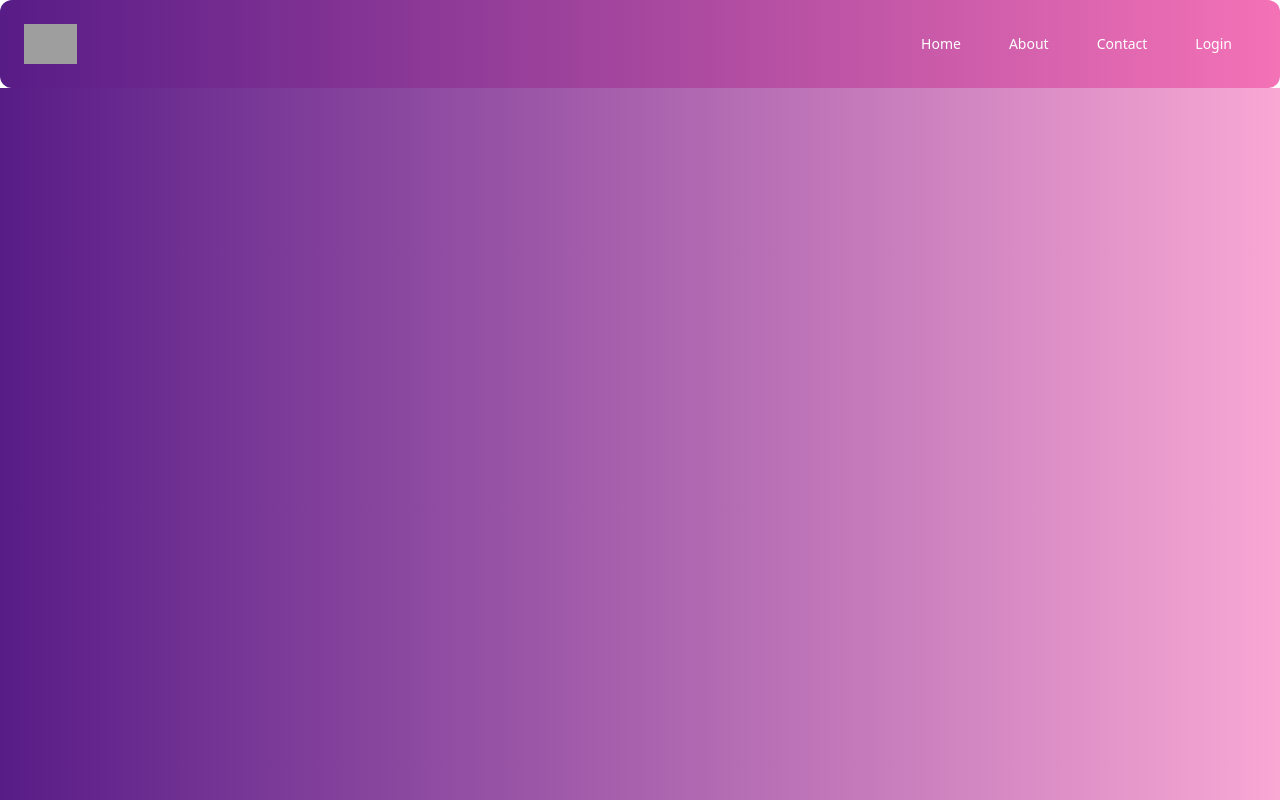
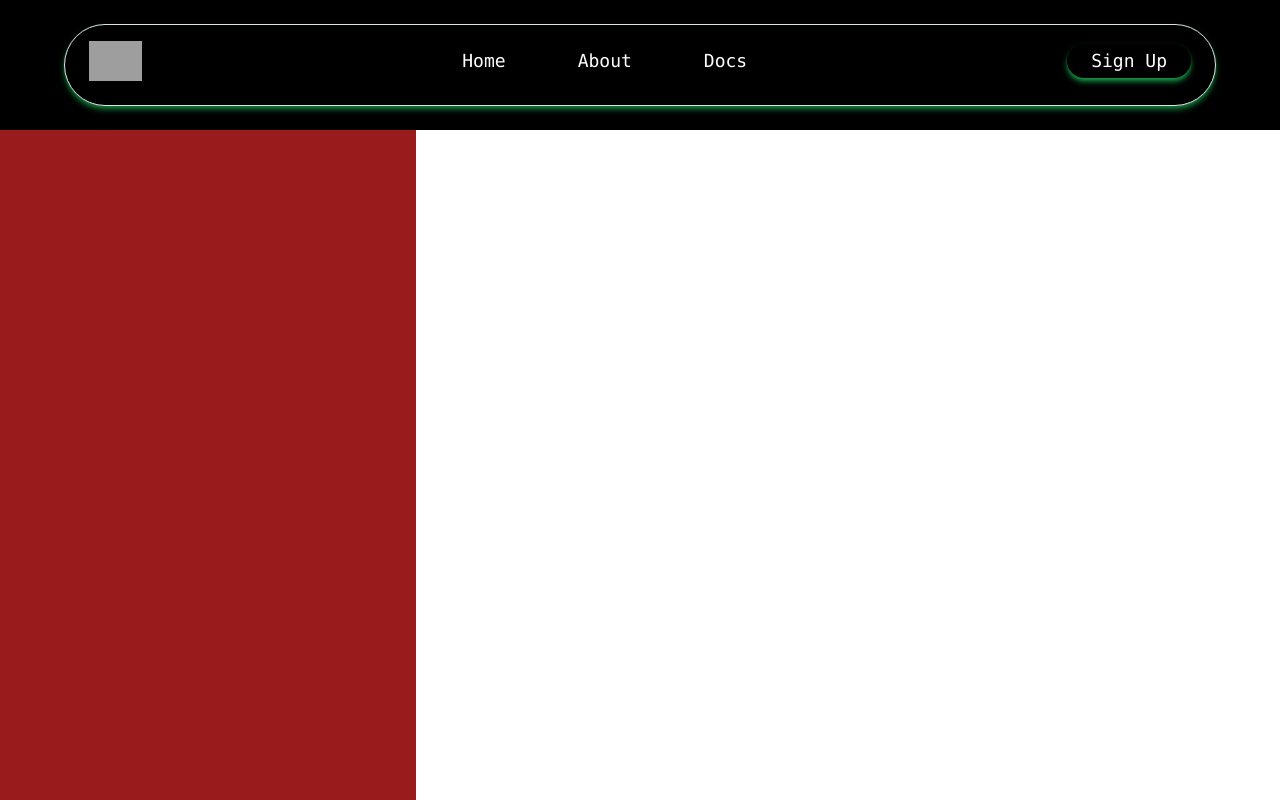
Before and after one commit to abhinavsaxena2308/CodeGen-ComponentCreator, a React (Create React App) app: page / in a window 1280 px wide. Shown: the top 800 px of the page. Built offline with nearby package versions, Linux system fonts and the light colour scheme; grey boxes are pictures that could not be loaded; the HTML template or start-up script is replaced by a standard one.

Commit message:
navbar update

```diff
--- a/src/App.js
+++ b/src/App.js
@@ -10,7 +10,7 @@ function App() {
   return (
 
     <BrowserRouter>
-    <Navbar />
+        <Navbar />
         <Routes>
           <Route path="/" element={<Homepage />} />
           <Route path="/about" element={<About />} />
--- a/src/component/Footer.js
+++ b/src/component/Footer.js
@@ -2,7 +2,7 @@ import React from 'react'
 
 const Footer = () => {
   return (
-    <div className='bg-gradient-to-r from-white to-black'>
+    <div className='bg-gradient-to-r from-purple-900 to-pink-300'>
       footer
     </div>
   )
--- a/src/component/Navbar.js
+++ b/src/component/Navbar.js
@@ -5,16 +5,21 @@ import Logo from "../assets/codegen-logo.png"
 const Navbar = () => {
 
   return (
-    <nav class="bg-gradient-to-r from-purple-900 to-pink-400 rounded-xl pt-4 pb-4 text-white py-3 px-4 flex items-center justify-between">
-    <a href="/"><img class="h-10 " src={Logo} alt="logo"></img></a>
-    <div class="flex items-end">
-        <Link class="text-sm px-4 py-2 leading-none rounded-full hover:bg-gray-700" to="/">Home</Link>
-        <Link class="text-sm px-4 py-2 leading-none rounded-full hover:bg-gray-700" to="/about">About</Link>
-        <Link class="text-sm px-4 py-2 leading-none rounded-full hover:bg-gray-700" to="/docs">Contact</Link>
-        <Link class="text-sm px-4 py-2 leading-none rounded-full hover:bg-gray-700" to="/login">Login</Link>
+    <div className="bg-black pt-6 pb-4">
+      <nav className="bg-black border rounded-full border-gray-800 pt-3 pb-4 text-white py-3 px-4 flex items-center shadow-md shadow-green-700 backdrop-blur-sm justify-between mx-auto w-[90%] max-w-6xl">
+        <a href="/">
+          <img className="h-10" src={Logo} alt="logo" />
+        </a>
+        <div className="flex items-center gap-4 ">
+          <Link className="text-lg font-mono hover:shadow-green-800 hover:shadow-md  px-4 py-2 leading-none rounded-full " to="/">Home</Link>
+          <Link className="text-lg font-mono hover:shadow-green-800 hover:shadow-md  px-4 py-2 leading-none rounded-full" to="/about">About</Link>
+          <Link className="text-lg font-mono hover:shadow-green-800 hover:shadow-md  px-4 py-2 leading-none rounded-full " to="/docs">Docs</Link>
+          {/* <Link className="text-lg font-mono hover:shadow-green-800 hover:shadow-md  px-4 py-2 leading-none rounded-full " to="/login">Login</Link> */}
+        </div>
+        <Link to="/login"><button className="text-lg font-mono px-4 py-2 shadow-md shadow-green-600 leading-none rounded-full hover:bg-gray-700" to="/signup">Sign Up</button></Link>
+      </nav>
     </div>
 
-</nav>
   );
 };
 
--- a/src/pages/Auth.js
+++ b/src/pages/Auth.js
@@ -2,8 +2,10 @@ import React from 'react'
 
 const Auth = () => {
   return (
-    <div>
-      Auth
+    <div className='text-black h-screen'>
+      <h1>
+        Auth Page
+      </h1>
     </div>
   )
 }
--- a/src/pages/Docs.js
+++ b/src/pages/Docs.js
@@ -2,7 +2,7 @@ import React from 'react'
 
 const Docs = () => {
   return (
-    <div>
+    <div h-screen>
       Docs
     </div>
   )
--- a/src/pages/about.js
+++ b/src/pages/about.js
@@ -2,7 +2,7 @@ import React from 'react'
 
 const About = () => {
   return (
-    <div>
+    <div className='h-screen'>
       About
     </div>
   )
--- a/src/pages/homepage.js
+++ b/src/pages/homepage.js
@@ -3,8 +3,8 @@ import React from "react";
 const homepage = () => {
   return (
 
-    <div className="grid bg-gradient-to-r from-purple-900 to-pink-300 grid-cols-3 grid-rows-5 h-screen gap-3">
-      <div className="row-span-5 ">
+    <div className="grid grid-cols-3 grid-rows-5 h-screen gap-3">
+      <div className="row-span-5 bg-red-800">
 
       </div>
       <div className="col-span-2 row-span-5">
```
